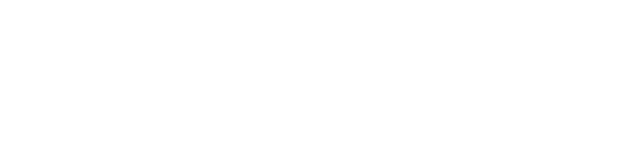
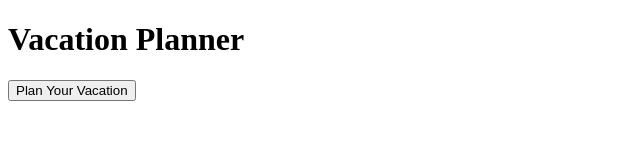
Before and after one commit to Doxmin/shecodes-js, a plain HTML site: page index.html in a window 1280 px wide. Shown: the whole page, without its empty margins (0-640 px from the left). Drawn offline with Linux system fonts and the light colour scheme.

Commit message:
finished js homework

```diff
--- a/code.js
+++ b/code.js
@@ -33,3 +33,39 @@
 
 // itsWindy(5);
 // itsWindy(10);
+
+
+
+ // Function to handle vacation planning
+ function planVacation() {
+    // Prompt the user for destination
+    var destination = prompt("Where would you like to go on vacation?");
+
+    // Prompt the user for trip duration
+    var tripDuration = prompt("How long is your trip (in days)?");
+    tripDuration = parseInt(tripDuration); // Convert input to integer
+
+    // Prompt the user if they want to go on excursions
+    var wantExcursions = confirm("Would you like to go on excursions?");
+
+    // Display summary based on user inputs
+    var summary = "Vacation Summary:\n\n";
+    summary += "Destination: " + destination + "\n";
+    summary += "Trip Duration: " + tripDuration + " days\n";
+    summary += "Excursions: " + (wantExcursions ? "Yes" : "No") + "\n";
+
+    alert(summary);
+
+    // Additional logic based on user preferences
+    if (tripDuration >= 7) {
+      alert("That sounds like a nice long vacation!");
+    } else {
+      alert("Short and sweet! Enjoy your trip!");
+    }
+
+    if (wantExcursions) {
+      alert("Don't forget to plan some exciting excursions!");
+    } else {
+      alert("Relaxing vacation ahead!");
+    }
+  }
--- a/index.html
+++ b/index.html
@@ -7,5 +7,8 @@
 </head>
 <body>
     <script src="code.js"></script>
+
+    <h1>Vacation Planner</h1>
+    <button onclick="planVacation()">Plan Your Vacation</button>
 </body>
 </html>
```
